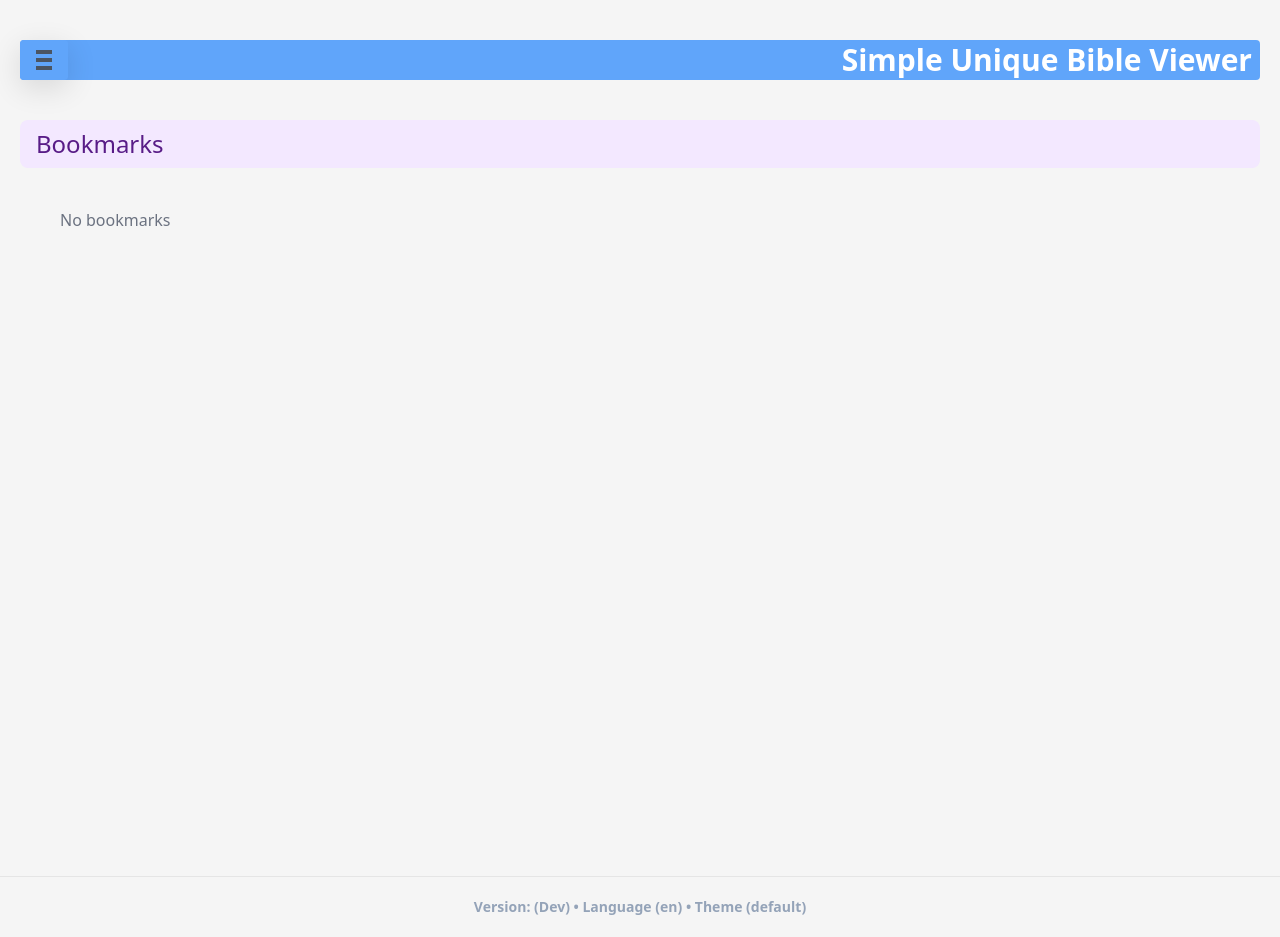
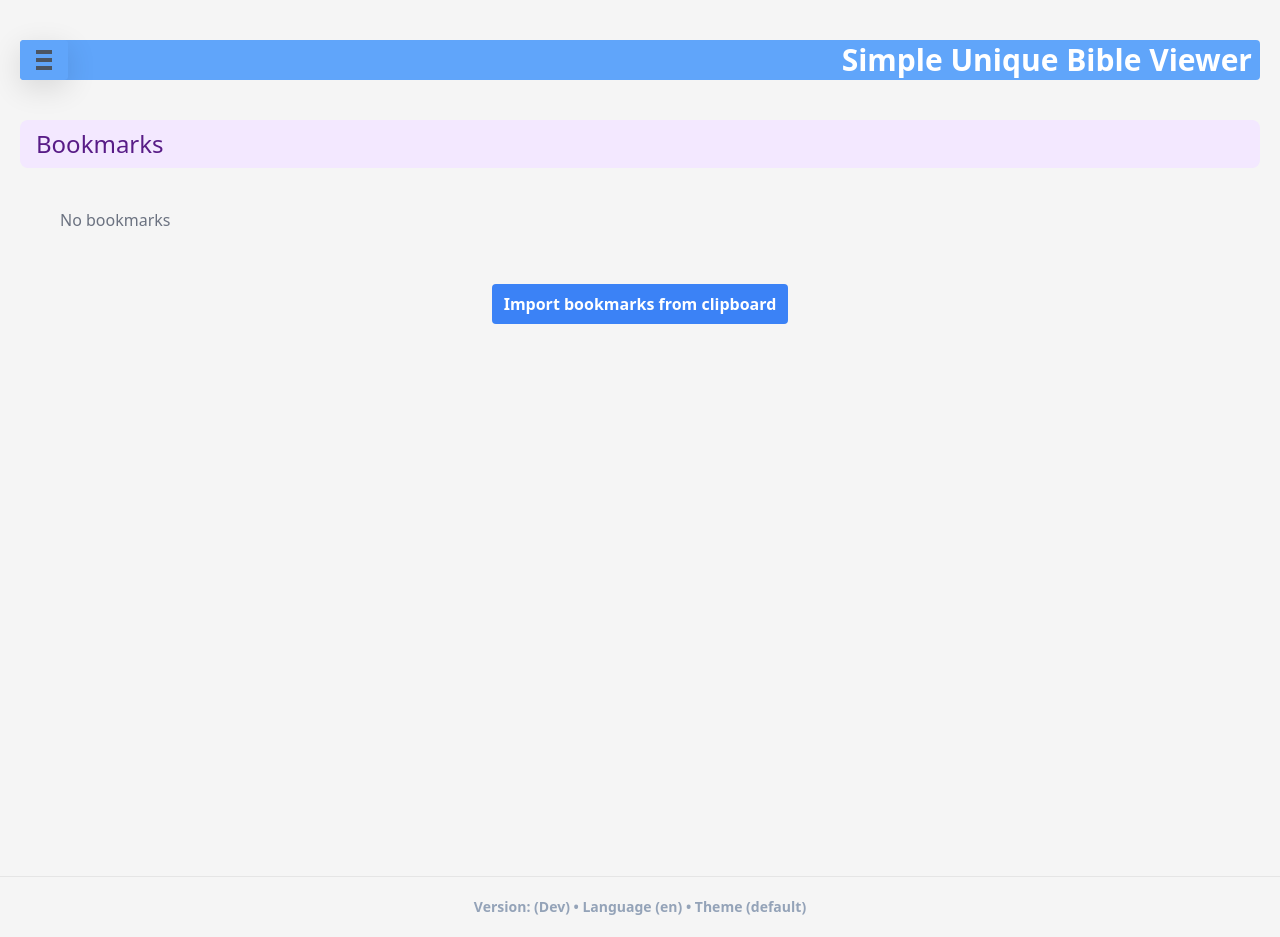
Before and after one commit to otseng/simple-unique-bible-app, a Next.js app: page /bookmark in a window 1280 px wide. Built offline with nearby package versions, Linux system fonts and the light colour scheme.

Commit message:
Add export/import bookmarks

```diff
--- a/pages/bookmark/index.tsx
+++ b/pages/bookmark/index.tsx
@@ -62,6 +62,15 @@ export default function Index() {
     toast('Shared bookmarks link copied to clipboard')
   }
 
+  function importBookmarks() {
+    if (typeof window !== 'undefined') {
+      navigator.clipboard.readText().then((importString) => {
+        console.log(importString)
+        setBookmarks(JSON.parse(importString))
+      })
+    }
+  }
+
   return (
     <>
       <Layout>
@@ -77,7 +86,15 @@ export default function Index() {
             </Disclosure.Button>
             <Disclosure.Panel className="text-gray-500">
               <div>
-                {bookmarks.length == 0 && <p className="ml-10 mt-10 font-lg">No bookmarks</p>}
+                {bookmarks.length == 0 &&
+                  <>
+                  <p className="ml-10 mt-10 font-lg">No bookmarks</p>
+
+                  <div className="flex justify-center p-1 mt-10">
+                    <button onClick={importBookmarks} className={`${theme.clickableButton}`}>Import bookmarks from clipboard</button>
+                  </div>
+                  </>
+                }
                 {bookmarks && bookmarks.map((bookmark) => {
                   if (bookmark) {
                     bookmark = bookmark.replaceAll('!', '#')
--- a/pages/bookmark/read.tsx
+++ b/pages/bookmark/read.tsx
@@ -45,6 +45,14 @@ export default function Index() {
     if (typeof window !== 'undefined') {
       navigator.clipboard.writeText(window?.location?.href)
       toast('Shared bookmarks link copied to clipboard')
+    }
+  }
+
+  function exportBookmarks() {
+    if (typeof window !== 'undefined') {
+      navigator.clipboard.writeText(JSON.stringify(bookmarks))
+      console.log(JSON.stringify(bookmarks))
+      toast('Exported bookmarks to clipboard')
     }
   }
 
@@ -113,7 +121,10 @@ export default function Index() {
                     </div>
                   </div>
                   <div className="flex justify-center p-1">
-                    <button onClick={copyAll} className={`${theme.clickableButton}`}>{lang.Copy_to_clipboard}</button>
+                    <button onClick={copyAll} className={`${theme.clickableButton}`}>Copy link to clipboard</button>
+                  </div>
+                  <div className="flex justify-center p-1">
+                    <button onClick={exportBookmarks} className={`${theme.clickableButton}`}>Export bookmarks to clipboard</button>
                   </div>
                 </>
               }
```
